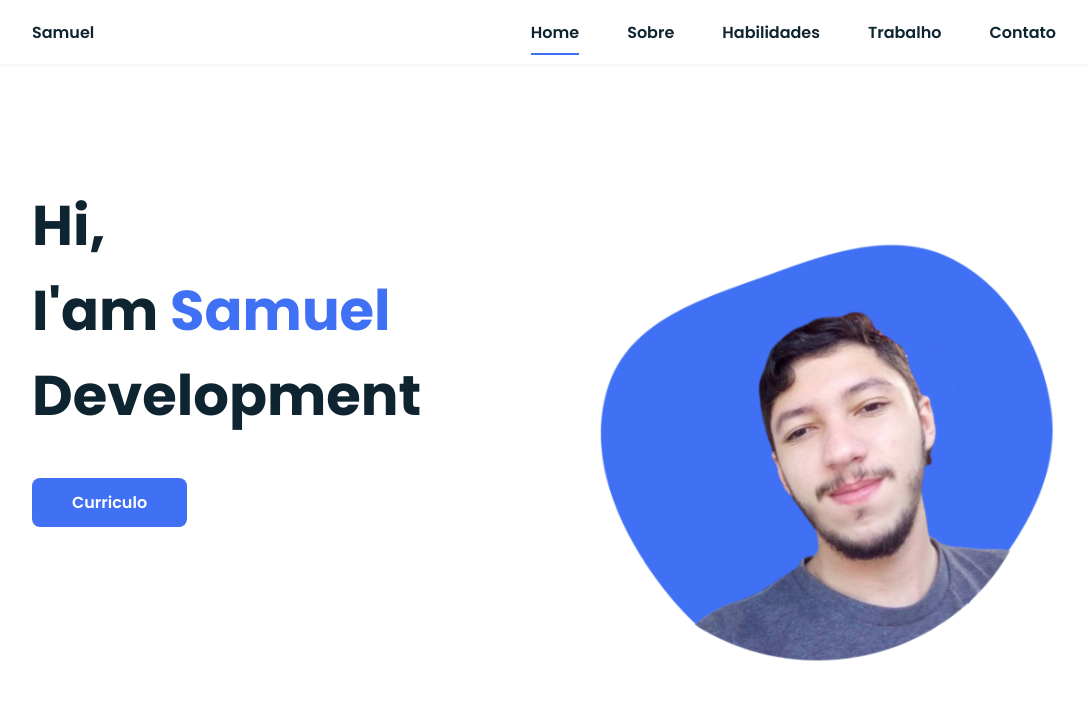
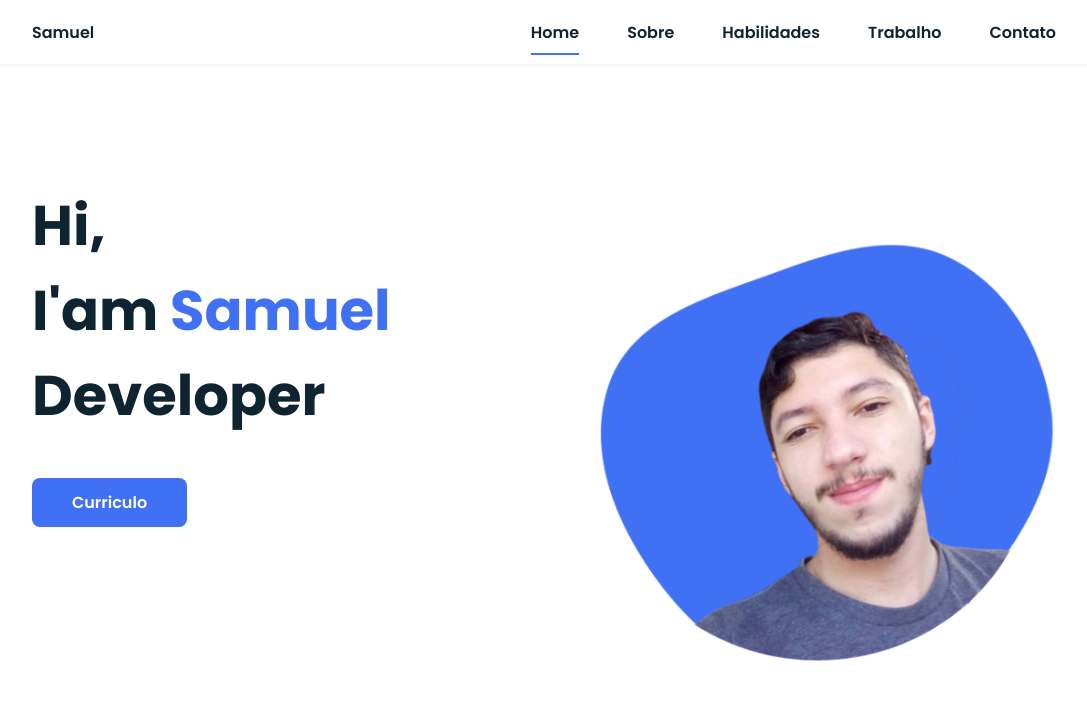
Before and after one commit to samueloliveiraf/meu-portifolio, a plain HTML site: page index.html in a window 1280 px wide. Shown: the top 703 px of the page, without its empty margins (96-1183 px from the left). Drawn offline with nearby package versions, Linux system fonts and the light colour scheme.

Commit message:
Update index.html

```diff
--- a/index.html
+++ b/index.html
@@ -43,7 +43,7 @@
             <!--===== HOME =====-->
             <section class="home bd-grid" id="home">
                 <div class="home__data">
-                    <h1 class="home__title">Hi,<br>I'am <span class="home__title-color">Samuel</span><br> Development</h1>
+                    <h1 class="home__title">Hi,<br>I'am <span class="home__title-color">Samuel</span><br> Developer</h1>
 
                     <a href="assets/curriculo/samueloliveira.pdf" target="_blanck" class="button">Curriculo</a>
                 </div>
```
